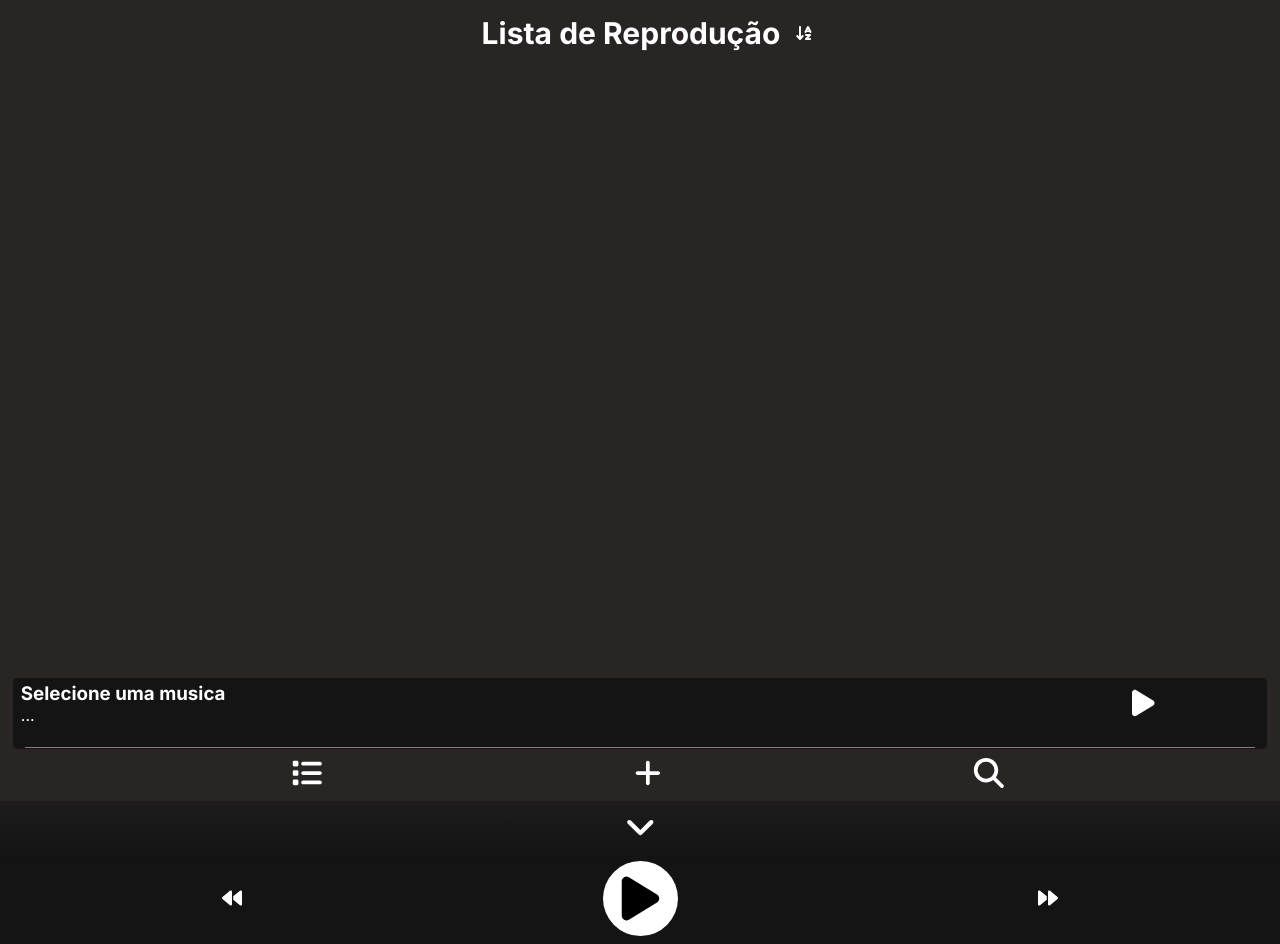
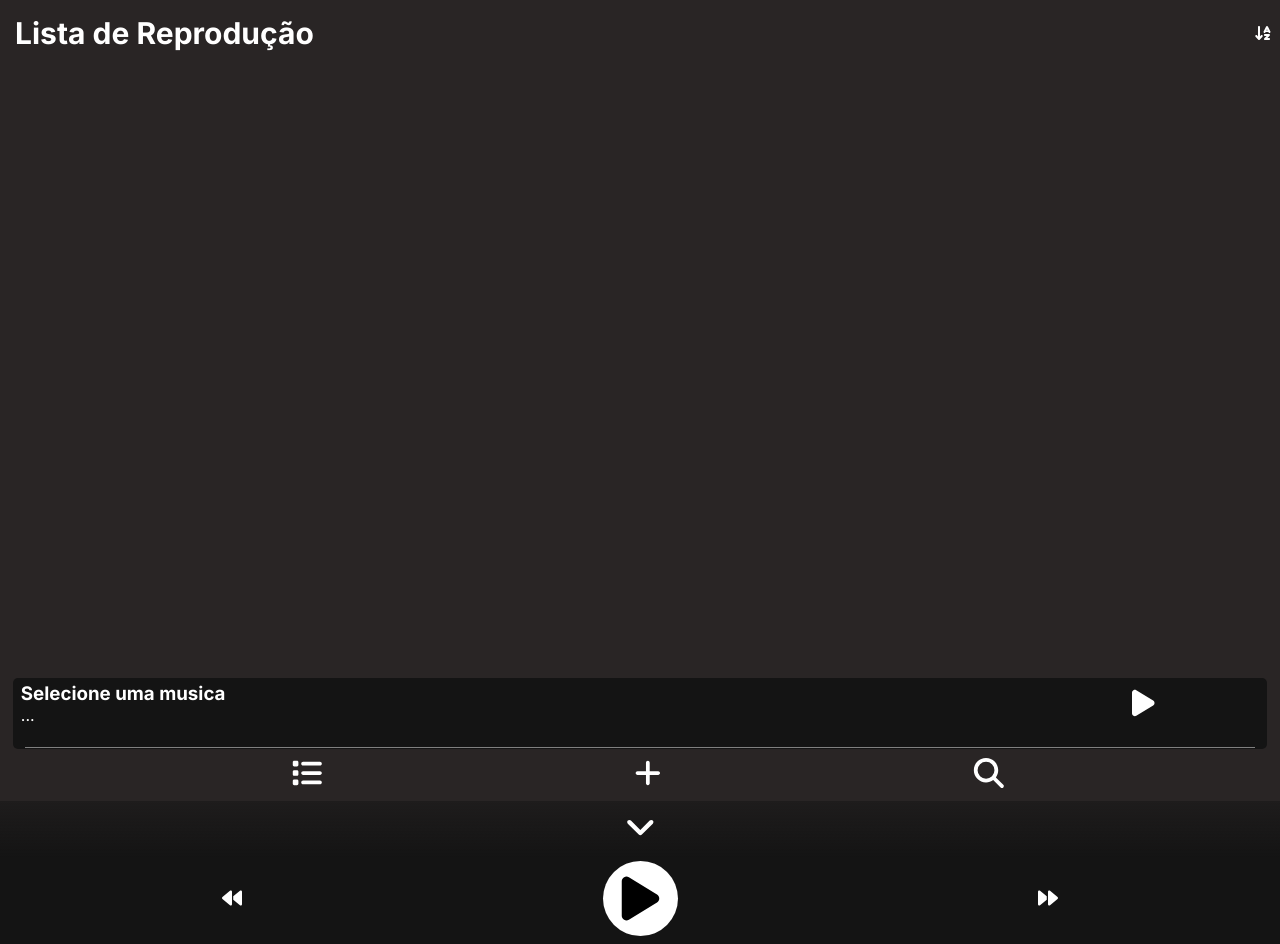
Before and after one commit to Frm2003/mp3-player-front, a Next.js app: page / in a window 1280 px wide. Built offline with nearby package versions, Linux system fonts and the light colour scheme.

Commit message:
add SpeedInsights

```diff
--- a/package.json
+++ b/package.json
@@ -14,6 +14,7 @@
     "@fortawesome/free-regular-svg-icons": "^6.5.1",
     "@fortawesome/free-solid-svg-icons": "^6.5.1",
     "@fortawesome/react-fontawesome": "^0.2.0",
+    "@vercel/speed-insights": "^1.0.12",
     "axios": "^1.6.8",
     "next": "14.1.4",
     "react": "^18",
--- a/src/app/layout.js
+++ b/src/app/layout.js
@@ -1,4 +1,5 @@
 import { Inter } from "next/font/google";
+import { SpeedInsights } from "@vercel/speed-insights/next"
 
 const inter = Inter({ subsets: ["latin"] });
 
@@ -10,7 +11,8 @@ export const metadata = {
 export default function RootLayout({ children }) {
     return (
         <html lang="en">
-            <body style={{ background: 'rgba(41, 37, 37, 1)', margin: '0', overflow: 'hidden' }} className={inter.className}>{children}</body>
+            <body style={{ background: 'rgba(41, 37, 37, 1)', margin: '0', overflowY: 'hidden' }} className={inter.className}>{children}</body>
+            <SpeedInsights />
         </html>
     );
 }
--- a/src/app/page.js
+++ b/src/app/page.js
@@ -47,7 +47,7 @@ export default function Home() {
     const abrirModal = () => { document.querySelector('#modal').style.marginTop = '0%' }
     const fecharModal = () => { document.querySelector('#modal').style.marginTop = '-300%' }
 
-    const teste = () => {
+    const ordenar = () => {
         lista.mergeSort()
         setListaMusicas(lista.selectAll())
     }
@@ -59,9 +59,9 @@ export default function Home() {
                     <input type='radio' name='r' id='r1' style={{ display: 'none' }} />
                     <input type='radio' name='r' id='r2' style={{ display: 'none' }} />
                     <div className={bodyStyle.content} id="s1">
-                        <div style={{ alignItems: 'center', display: 'flex', justifyContent: 'center' }}>
+                        <div style={{ alignItems: 'center', display: 'flex', justifyContent: 'space-between' }}>
                             <h2 id='h2'>Lista de Reprodução</h2>
-                            <FontAwesomeIcon icon={faArrowDownAZ} onClick={() => teste()}/>
+                            <FontAwesomeIcon style={{ margin: "0.5em" }} icon={faArrowDownAZ} onClick={() => ordenar()}/>
                         </div>
                         {ListaDeReproducao(listaMusicas, variaveisDeControle)}
                     </div>
```
Also changed, not shown: 1 other file (tests, documents, lock files or other folders).
